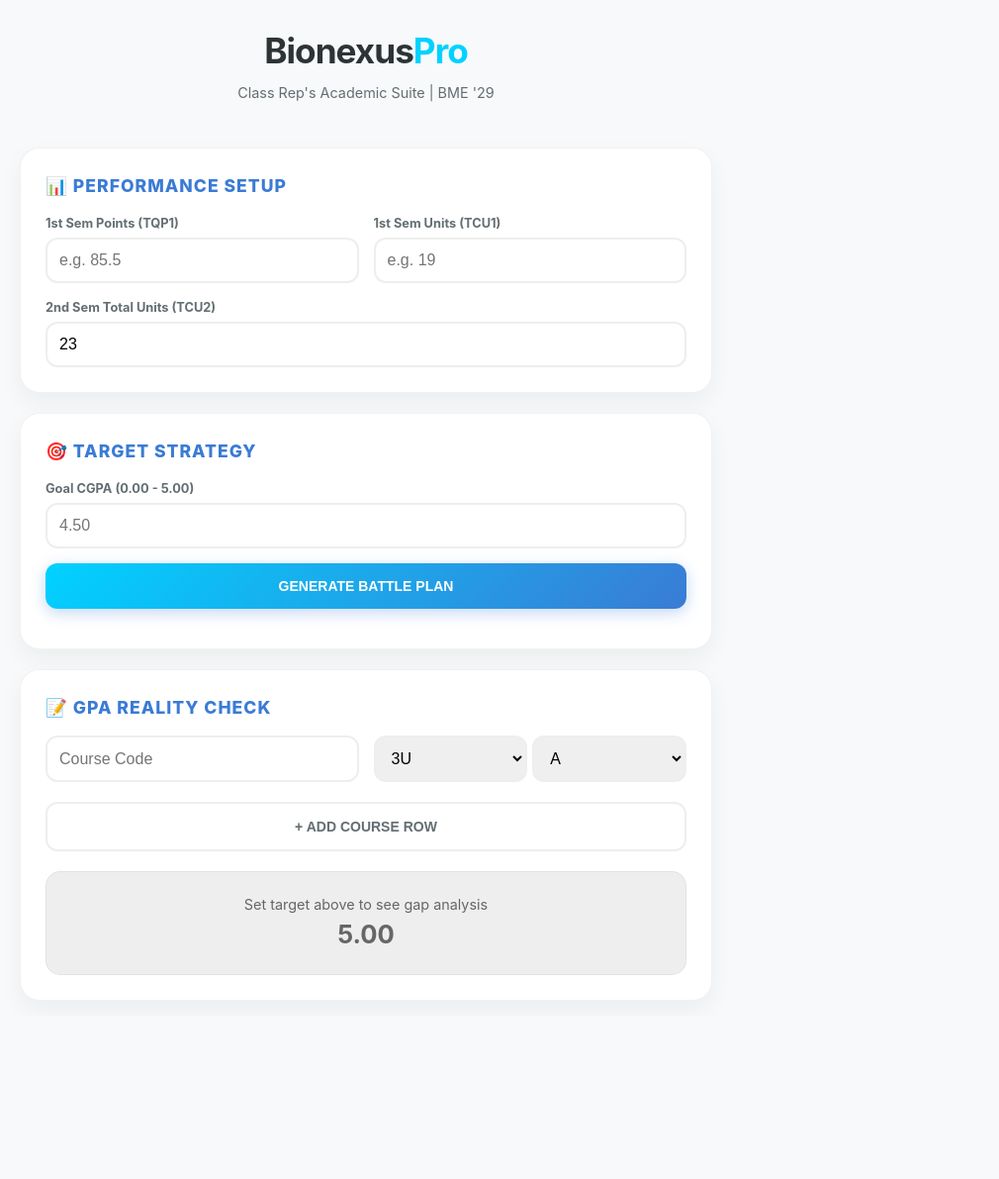
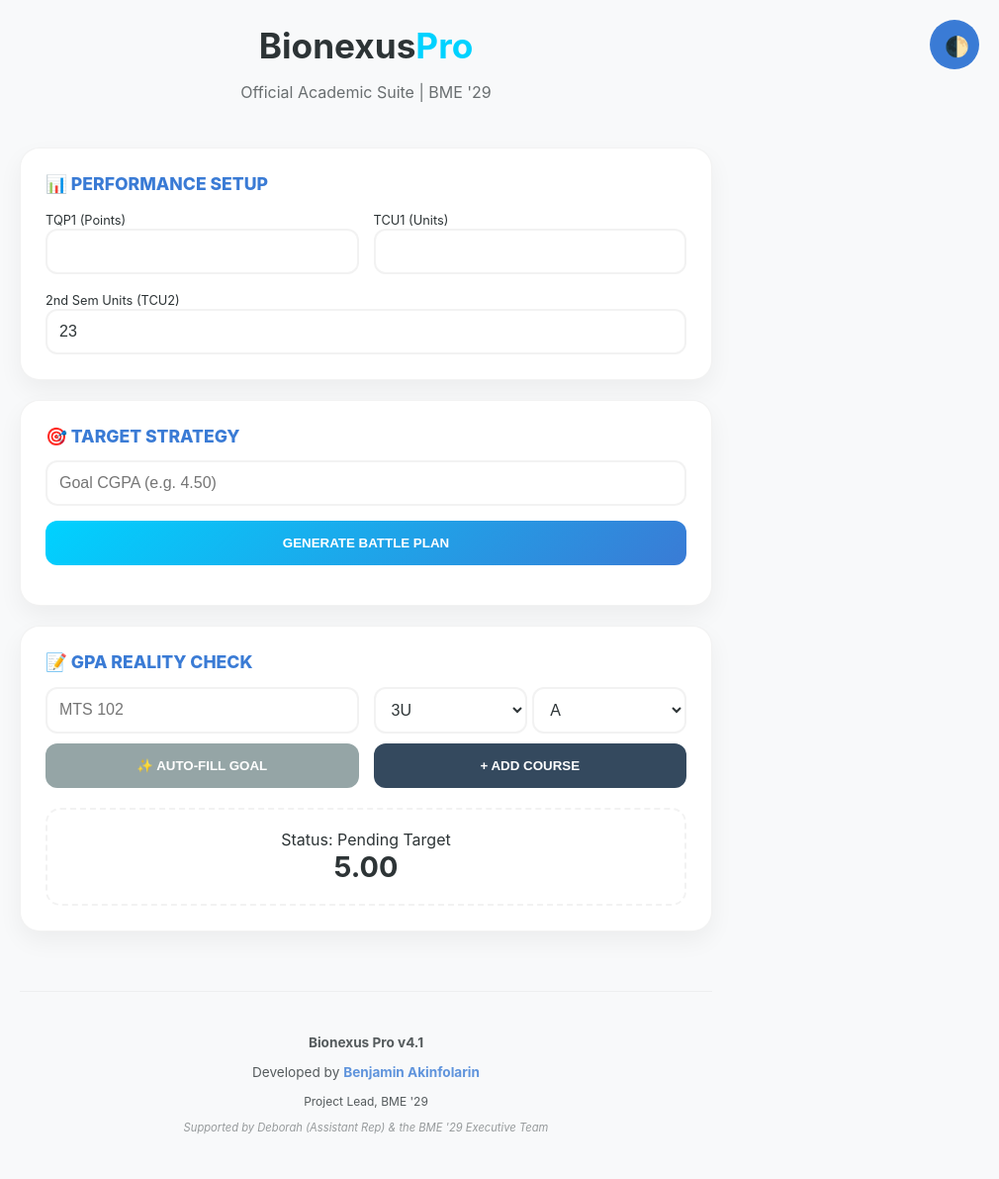
Before and after one commit to akinwaleayomide443-gif/gpa-plus, a Flask app: page / in a window 1280 px wide. Shown: the whole page at 99% size, without its empty margins (270-1280 px from the left). Before the commit the page ends 985 px from the top, so only its background shows below. Run offline with Flask 3, Linux system fonts and the light colour scheme.

Commit message:
V4.1: Final Credits and Nexus UI updates

```diff
--- a/templates/index.html
+++ b/templates/index.html
@@ -3,59 +3,60 @@
 <head>
     <meta charset="UTF-8">
     <meta name="viewport" content="width=device-width, initial-scale=1.0">
-    <title>Bionexus Pro | Academic Strategist</title>
+    <title>Bionexus Pro | V4.1</title>
     <style>
-        :root { --primary: #00d2ff; --secondary: #3a7bd5; --success: #27ae60; --warning: #f39c12; --danger: #e74c3c; --bg: #f8f9fa; --dark: #2d3436; }
-        body { font-family: 'Inter', system-ui, sans-serif; background: var(--bg); margin: 0; padding: 15px; color: var(--dark); line-height: 1.5; }
+        :root {
+            --primary: #00d2ff; --secondary: #3a7bd5; --success: #27ae60; --danger: #e74c3c;
+            --bg: #f8f9fa; --card: #ffffff; --text: #2d3436; --border: rgba(0,0,0,0.05);
+        }
+        [data-theme="dark"] {
+            --bg: #121212; --card: #1e1e1e; --text: #f8f9fa; --border: rgba(255,255,255,0.1);
+        }
+        body { font-family: 'Inter', sans-serif; background: var(--bg); margin: 0; padding: 15px; color: var(--text); transition: 0.3s; }
         .dashboard { max-width: 700px; margin: auto; display: grid; gap: 20px; }
-        .card { background: white; padding: 25px; border-radius: 20px; box-shadow: 0 10px 25px rgba(0,0,0,0.05); border: 1px solid rgba(0,0,0,0.05); }
-        h2 { margin-top: 0; font-weight: 800; color: var(--secondary); font-size: 1.1rem; text-transform: uppercase; letter-spacing: 1px; }
+        .card { background: var(--card); padding: 25px; border-radius: 20px; box-shadow: 0 10px 25px rgba(0,0,0,0.05); border: 1px solid var(--border); }
+        h2 { margin-top: 0; font-weight: 800; color: var(--secondary); font-size: 1.1rem; text-transform: uppercase; }
         .grid-2 { display: grid; grid-template-columns: 1fr 1fr; gap: 15px; }
-        label { font-size: 0.8rem; font-weight: 700; color: #636e72; display: block; margin-bottom: 5px; }
-        input, select { width: 100%; padding: 12px; border: 2px solid #eee; border-radius: 12px; font-size: 16px; transition: 0.3s; box-sizing: border-box; }
-        input:focus { border-color: var(--primary); outline: none; }
-        button { width: 100%; padding: 15px; border-radius: 12px; border: none; font-weight: bold; cursor: pointer; transition: 0.2s; font-size: 14px; text-transform: uppercase; }
-        .btn-main { background: linear-gradient(135deg, var(--primary), var(--secondary)); color: white; box-shadow: 0 4px 15px rgba(58, 123, 213, 0.3); }
-        .btn-outline { background: transparent; border: 2px solid #eee; color: #636e72; margin-top: 10px; }
-        .status-badge { padding: 15px; border-radius: 15px; text-align: center; margin-top: 15px; font-weight: bold; display: none; }
-        .combo-chip { display: inline-block; padding: 8px 12px; background: #f1f2f6; border-radius: 10px; margin: 5px; font-size: 0.85em; border-left: 4px solid #ddd; }
-        #live-feedback { margin-top: 20px; padding: 20px; border-radius: 15px; text-align: center; transition: 0.5s; border: 1px solid rgba(0,0,0,0.05); }
+        input, select { width: 100%; padding: 12px; border: 2px solid var(--border); border-radius: 12px; background: var(--card); color: var(--text); font-size: 16px; box-sizing: border-box; }
+        button { width: 100%; padding: 15px; border-radius: 12px; border: none; font-weight: bold; cursor: pointer; transition: 0.2s; text-transform: uppercase; }
+        .btn-main { background: linear-gradient(135deg, var(--primary), var(--secondary)); color: white; }
+        .btn-theme { position: fixed; top: 20px; right: 20px; width: 50px; height: 50px; border-radius: 50%; background: var(--secondary); color: white; z-index: 100; border: none; font-size: 20px; cursor: pointer; }
+        .status-badge { padding: 15px; border-radius: 15px; text-align: center; margin-top: 15px; font-weight: bold; }
+        .combo-chip { display: inline-block; padding: 8px 12px; background: rgba(0,0,0,0.05); border-radius: 10px; margin: 5px; font-size: 0.85em; border-left: 4px solid var(--primary); }
+        #live-feedback { margin-top: 20px; padding: 20px; border-radius: 15px; text-align: center; border: 2px dashed var(--border); transition: 0.4s; }
+
+        /* CREDITS FOOTER */
+        .footer { text-align: center; margin-top: 40px; padding: 30px; border-top: 1px solid var(--border); opacity: 0.8; }
+        .credits-text { font-size: 0.85rem; color: var(--text); }
+        .dev-name { font-weight: bold; color: var(--secondary); }
+
         @media (max-width: 600px) { .grid-2 { grid-template-columns: 1fr; } }
     </style>
 </head>
-<body>
+<body data-theme="light">
+
+<button class="btn-theme" onclick="toggleTheme()">🌓</button>
 
 <div class="dashboard">
     <div style="text-align: center; padding: 10px 0;">
-        <h1 style="margin:0; font-size: 2.2em; letter-spacing: -1px;">Bionexus<span style="color: var(--primary);">Pro</span></h1>
-        <p style="color: #636e72; font-size: 0.9rem; margin-top: 5px;">Class Rep's Academic Suite | BME '29</p>
+        <h1 style="margin:0; font-size: 2.2em;">Bionexus<span style="color: var(--primary);">Pro</span></h1>
+        <p style="opacity: 0.7;">Official Academic Suite | BME '29</p>
     </div>
 
     <div class="card">
         <h2>📊 Performance Setup</h2>
         <div class="grid-2">
-            <div>
-                <label>1st Sem Points (TQP1)</label>
-                <input type="number" id="tqp1" placeholder="e.g. 85.5" oninput="autoSave()">
-            </div>
-            <div>
-                <label>1st Sem Units (TCU1)</label>
-                <input type="number" id="tcu1" placeholder="e.g. 19" oninput="autoSave()">
-            </div>
+            <div><label style="font-size: 0.8rem;">TQP1 (Points)</label><input type="number" id="tqp1" oninput="autoSave()"></div>
+            <div><label style="font-size: 0.8rem;">TCU1 (Units)</label><input type="number" id="tcu1" oninput="autoSave()"></div>
         </div>
-        <div style="margin-top:15px;">
-            <label>2nd Sem Total Units (TCU2)</label>
-            <input type="number" id="tcu2" value="23" oninput="autoSave()">
-        </div>
+        <div style="margin-top:15px;"><label style="font-size: 0.8rem;">2nd Sem Units (TCU2)</label><input type="number" id="tcu2" value="23" oninput="autoSave()"></div>
     </div>
 
     <div class="card">
         <h2>🎯 Target Strategy</h2>
-        <label>Goal CGPA (0.00 - 5.00)</label>
-        <input type="number" id="target_cgpa" placeholder="4.50" step="0.01">
+        <input type="number" id="target_cgpa" placeholder="Goal CGPA (e.g. 4.50)" step="0.01">
         <button class="btn-main" onclick="generateStrategy()" style="margin-top:15px;">Generate Battle Plan</button>
-
-        <div id="target-report" class="status-badge"></div>
+        <div id="target-report" class="status-badge" style="display:none;"></div>
         <div id="combo-report" style="margin-top:15px; text-align: center;"></div>
     </div>
 
@@ -63,25 +64,47 @@
         <h2>📝 GPA Reality Check</h2>
         <div id="predictor-list">
             <div class="grid-2" style="margin-bottom: 10px;">
-                <input type="text" placeholder="Course Code" style="flex: 2;">
+                <input type="text" placeholder="MTS 102">
                 <div style="display:flex; gap:5px;">
                     <select class="unit-in" onchange="liveSync()"><option value="3">3U</option><option value="2">2U</option><option value="1">1U</option></select>
                     <select class="grade-in" onchange="liveSync()"><option value="5">A</option><option value="4">B</option><option value="3">C</option><option value="2">D</option><option value="0">F</option></select>
                 </div>
             </div>
         </div>
-        <button class="btn-outline" onclick="addRow()">+ Add Course Row</button>
+        <div class="grid-2" style="margin-top:10px;">
+            <button class="btn-main" style="background: #95a5a6;" onclick="autoFillPredictor()">✨ Auto-Fill Goal</button>
+            <button class="btn-main" style="background: #34495e;" onclick="addRow()">+ Add Course</button>
+        </div>
 
-        <div id="live-feedback" style="background: #eee; color: #666;">
-            <span style="font-size: 0.9rem;">Start predicting grades to see your gap analysis</span><br>
-            <strong style="font-size: 1.5rem;" id="pred-val">0.00</strong>
+        <div id="live-feedback">
+            <span id="status-text">Status: Pending Target</span><br>
+            <strong style="font-size: 1.8rem;" id="pred-val">0.00</strong><br>
+            <small id="gap-val"></small>
         </div>
     </div>
+
+    <footer class="footer">
+        <div class="credits-text">
+            <p><strong>Bionexus Pro v4.1</strong></p>
+            <p>Developed by <span class="dev-name">Benjamin Akinfolarin</span></p>
+            <p style="font-size: 0.75rem;">Project Lead, BME '29</p>
+            <div style="margin-top: 10px; font-style: italic; font-size: 0.7rem; opacity: 0.6;">
+                Supported by Deborah (Assistant Rep) & the BME '29 Executive Team
+            </div>
+        </div>
+    </footer>
 </div>
 
 <script>
-    // 1. DATA PERSISTENCE
+    function toggleTheme() {
+        const body = document.body;
+        const newTheme = body.getAttribute('data-theme') === 'light' ? 'dark' : 'light';
+        body.setAttribute('data-theme', newTheme);
+        localStorage.setItem('theme', newTheme);
+    }
+
     window.onload = () => {
+        document.body.setAttribute('data-theme', localStorage.getItem('theme') || 'light');
         document.getElementById('tqp1').value = localStorage.getItem('tqp1') || '';
         document.getElementById('tcu1').value = localStorage.getItem('tcu1') || '';
         document.getElementById('tcu2').value = localStorage.getItem('tcu2') || 23;
@@ -95,112 +118,84 @@
         liveSync();
     }
 
-    // 2. TARGET LOGIC
     function generateStrategy() {
         const target = parseFloat(document.getElementById('target_cgpa').value);
         const tqp1 = parseFloat(document.getElementById('tqp1').value) || 0;
         const tcu1 = parseFloat(document.getElementById('tcu1').value) || 0;
         const tcu2 = parseFloat(document.getElementById('tcu2').value) || 0;
 
-        // Defensive Validation
-        if (target > 5 || target < 0) return alert("Target CGPA must be between 0.00 and 5.00");
-        if (tcu1 <= 0 || tcu2 <= 0) return alert("Units must be greater than 0");
+        if (target > 5 || target < 0) return alert("Target must be 0-5");
 
-        const needed_gpa = ((target * (tcu1 + tcu2)) - tqp1) / tcu2;
-        localStorage.setItem('needed_gpa', needed_gpa);
+        const needed = ((target * (tcu1 + tcu2)) - tqp1) / tcu2;
+        localStorage.setItem('needed_gpa', needed);
 
         const report = document.getElementById('target-report');
         report.style.display = 'block';
+        report.style.background = needed > 5 ? "#f8d7da" : "#d4edda";
+        report.style.color = needed > 5 ? "#721c24" : "#155724";
+        report.innerHTML = needed > 5 ? `❌ Needs ${needed.toFixed(2)} (Impossible)` : `🎯 Mission: ${needed.toFixed(2)} GPA`;
 
-        if(needed_gpa > 5) {
-            report.style.background = "#fff3cd";
-            report.style.color = "#856404";
-            report.innerHTML = `⚠️ MATHEMATICALLY IMPOSSIBLE<br><small>You need ${needed_gpa.toFixed(2)} GPA this semester.</small>`;
-            document.getElementById('combo-report').innerHTML = "";
-        } else {
-            report.style.background = "#d4edda";
-            report.style.color = "#155724";
-            report.innerHTML = `MISSION: Target a ${needed_gpa.toFixed(2)} GPA`;
-            generateGradeCombos(needed_gpa, tcu2);
-        }
+        if(needed <= 5) generateGradeCombos(needed, tcu2);
         liveSync();
     }
 
-    // 3. GREEDY STRATEGY ALGORITHM
     function generateGradeCombos(needed, totalUnits) {
         let combos = document.getElementById('combo-report');
-        combos.innerHTML = `<p style="font-weight:700; font-size: 0.9rem; color:var(--dark);">FUTA Smart Strategy Breakdown:</p>`;
+        let reqPoints = Math.ceil(needed * totalUnits);
+        let c3U = Math.floor(totalUnits / 3), p = 0, A = 0, B = 0, C = 0;
 
-        let requiredPoints = Math.ceil(needed * totalUnits);
-        let courses3U = Math.floor(totalUnits / 3);
-        let leftover = totalUnits % 3;
-        let points = 0, A = 0, B = 0, C = 0;
+        while (p < reqPoints && c3U > 0) { p += 15; A++; c3U--; }
+        while (p - 3 >= reqPoints && A > 0) { p -= 3; A--; B++; }
+        while (p - 3 >= reqPoints && B > 0) { p -= 3; B--; C++; }
 
-        while (points < requiredPoints && courses3U > 0) { points += 15; A++; courses3U--; }
-        while (points - 3 >= requiredPoints && A > 0) { points -= 3; A--; B++; }
-        while (points - 3 >= requiredPoints && B > 0) { points -= 3; B--; C++; }
-
-        combos.innerHTML += `
-            <div class="combo-chip" style="border-left-color: var(--success)"><b>As (3U):</b> ${A}</div>
-            <div class="combo-chip" style="border-left-color: var(--warning)"><b>Bs (3U):</b> ${B}</div>
-            <div class="combo-chip" style="border-left-color: var(--danger)"><b>C Max:</b> ${C}</div>
-        `;
-
-        if (leftover > 0) {
-            combos.innerHTML += `
-                <p style="font-size: 0.75rem; color:#636e72; margin-top:8px;">
-                    ⚠️ ${leftover} unit(s) remaining: Protect these carefully to maintain your buffer.
-                </p>`;
-        }
+        combos.innerHTML = `<div class="combo-chip">As: ${A}</div><div class="combo-chip">Bs: ${B}</div><div class="combo-chip">Cs: ${C}</div>`;
+        localStorage.setItem('autoA', A); localStorage.setItem('autoB', B); localStorage.setItem('autoC', C);
     }
 
-    // 4. LIVE FEEDBACK & GAP ANALYSIS
-    function addRow() {
-        const div = document.createElement('div');
-        div.className = 'grid-2';
-        div.style.marginBottom = '10px';
-        div.innerHTML = `
-            <input type="text" placeholder="Course Code">
-            <div style="display:flex; gap:5px;">
-                <select class="unit-in" onchange="liveSync()"><option value="3">3U</option><option value="2">2U</option><option value="1">1U</option></select>
-                <select class="grade-in" onchange="liveSync()"><option value="5">A</option><option value="4">B</option><option value="3">C</option><option value="2">D</option><option value="0">F</option></select>
-            </div>
-        `;
-        document.getElementById('predictor-list').appendChild(div);
+    function autoFillPredictor() {
+        const A = parseInt(localStorage.getItem('autoA')) || 0;
+        const B = parseInt(localStorage.getItem('autoB')) || 0;
+        const C = parseInt(localStorage.getItem('autoC')) || 0;
+        if(!A && !B && !C) return alert("Generate a Battle Plan first!");
+
+        const list = document.getElementById('predictor-list');
+        list.innerHTML = "";
+        for(let i=0; i<A; i++) addRowWithData(3, 5);
+        for(let i=0; i<B; i++) addRowWithData(3, 4);
+        for(let i=0; i<C; i++) addRowWithData(3, 3);
         liveSync();
     }
+
+    function addRowWithData(u, g) {
+        const div = document.createElement('div');
+        div.className = 'grid-2'; div.style.marginBottom = '10px';
+        div.innerHTML = `<input type="text" placeholder="Course"><div style="display:flex; gap:5px;">
+            <select class="unit-in" onchange="liveSync()"><option value="3" ${u==3?'selected':''}>3U</option><option value="2" ${u==2?'selected':''}>2U</option><option value="1" ${u==1?'selected':''}>1U</option></select>
+            <select class="grade-in" onchange="liveSync()"><option value="5" ${g==5?'selected':''}>A</option><option value="4" ${g==4?'selected':''}>B</option><option value="3" ${g==3?'selected':''}>C</option><option value="2" ${g==2?'selected':''}>D</option></select>
+        </div>`;
+        document.getElementById('predictor-list').appendChild(div);
+    }
+
+    function addRow() { addRowWithData(3, 5); }
 
     function liveSync() {
         const units = document.getElementsByClassName('unit-in');
         const grades = document.getElementsByClassName('grade-in');
         const needed = parseFloat(localStorage.getItem('needed_gpa'));
-        let feedbackBox = document.getElementById('live-feedback');
+        const feedback = document.getElementById('live-feedback');
 
-        let points = 0, totalU = 0;
-        for(let i=0; i<units.length; i++) {
-            points += (parseInt(units[i].value) * parseInt(grades[i].value));
-            totalU += parseInt(units[i].value);
-        }
-        const pred = totalU > 0 ? points / totalU : 0;
+        let p = 0, u = 0;
+        for(let i=0; i<units.length; i++) { p += (units[i].value * grades[i].value); u += parseInt(units[i].value); }
+        const pred = u > 0 ? p / u : 0;
+        document.getElementById('pred-val').innerText = pred.toFixed(2);
 
-        if (!isNaN(pred) && totalU > 0) {
-            if (needed) {
-                let gap = (pred - needed).toFixed(2);
-                let status = pred >= needed ? "🔥 ON TRACK" : "⚠️ BELOW TARGET";
-                let bgColor = pred >= needed ? "#d4edda" : "#f8d7da";
-                let textColor = pred >= needed ? "#155724" : "#721c24";
-                let sign = pred >= (needed - 0.001) ? "+" : "";
-
-                feedbackBox.style.background = bgColor;
-                feedbackBox.style.color = textColor;
-                feedbackBox.innerHTML = `
-                    <span style="font-size:0.8rem; font-weight:bold;">${status}</span><br>
-                    <strong style="font-size:1.6rem;">${pred.toFixed(2)}</strong><br>
-                    <small style="font-weight:bold;">${sign}${gap} vs required GPA</small>
-                `;
-            } else {
-                feedbackBox.innerHTML = `<span style="font-size:0.9rem;">Set target above to see gap analysis</span><br><strong style="font-size:1.6rem;">${pred.toFixed(2)}</strong>`;
-            }
+        if(needed) {
+            const gap = (pred - needed).toFixed(2);
+            const onTrack = pred >= (needed - 0.01);
+            feedback.style.background = onTrack ? "rgba(39, 174, 96, 0.2)" : "rgba(231, 76, 60, 0.2)";
+            feedback.style.color = onTrack ? "#155724" : "#721c24";
+            document.getElementById('status-text').innerText = onTrack ? "🔥 ON TRACK" : "⚠️ BELOW TARGET";
+            document.getElementById('gap-val').innerText = `${gap >= 0 ? '+' : ''}${gap} vs required GPA`;
         }
     }
 </script>
```
